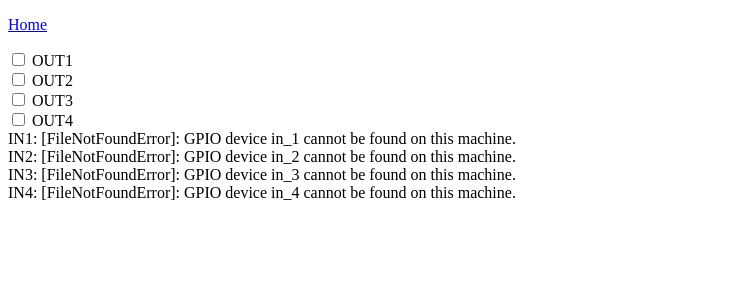
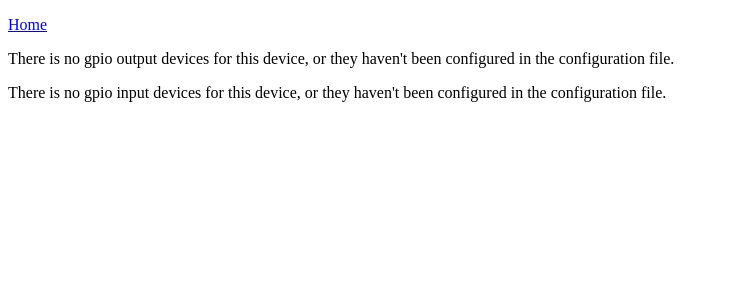
Before and after one commit to Chipsee/chipsee-industrial-pc-web, a Flask app: page /gpio in a window 1280 px wide. Shown: the top 300 px of the page, without its empty margins (0-729 px from the left). Run offline with Flask 2, Linux system fonts and the light colour scheme.

Commit message:
Refactor GPIO code.

```diff
--- a/app.py
+++ b/app.py
@@ -48,11 +48,9 @@ def api_brightness():
 # GPIO
 @app.route("/gpio")
 def gpio():
-    in_1 = "Unknown"
-    in_2 = "Unknown"
-    in_3 = "Unknown"
-    in_4 = "Unknown"
-    return render_template('gpio.html', in_1=in_1, in_2=in_2, in_3=in_3, in_4=in_4)
+    gpio_ins = dev_gpio.inputs
+    gpio_outs = dev_gpio.outputs
+    return render_template('gpio.html', gpio_ins=gpio_ins, gpio_outs=gpio_outs)
 
 @app.route('/api/gpio/<gpioX>', methods=['GET', 'POST'])
 def api_gpio(gpioX):
--- a/models/gpio.py
+++ b/models/gpio.py
@@ -1,25 +1,23 @@
+from lib.chipsee_board import board
+
 class GPIO:
     HIGH = 1
     LOW = 0
 
     def __init__(self):
-        self.inputs = { 'in_1': 5, 'in_2': 6, 'in_3': 7, 'in_4': 8 }
-        self.outputs = { 'out_1': 1, 'out_2': 2, 'out_3': 3, 'out_4': 4 }
-        self.init_pins()
-
-    def init_pins(self):
-        self.path = "/dev/chipsee-gpio"
-        self.gpio_devices = {} # The corresponding Linux device files.
-        for key, pin in self.inputs.items():
-            self.gpio_devices[key] = self.path + str(pin)
-        for key, pin in self.outputs.items():
-            self.gpio_devices[key] = self.path + str(pin)
+        """
+        Properties:
+        - inputs & outputs: dict or None. The mapping from a short name to Linux gpio file path, e.g.:
+                { "in_1": "/dev/chipsee-gpio5" }, { "out_2": "/dev/chipsee-gpio2" }
+        """
+        self.inputs = board.devices().get("gpio_in") or {}
+        self.outputs = board.devices().get("gpio_out") or {}
 
     def output(self, outputX, value):
         if not self.validate_output(outputX, value):
             return False
         try:
-            with open(self.gpio_devices[outputX], 'w') as f:
+            with open(self.outputs[outputX], 'w') as f:
                 f.write(str(value))
                 return True
         except PermissionError as e:
@@ -31,20 +29,22 @@ class GPIO:
         if not self.validate_input(inputX):
             return False
         try:
-            with open(self.gpio_devices[inputX], 'r') as f:
+            with open(self.inputs[inputX], 'r') as f:
                 return f.read()
         except FileNotFoundError as e:
             return "[FileNotFoundError]: GPIO device {} cannot be found on this machine.".format(inputX)
 
     def validate_input(self, inputX):
         """
-        InputX are /dev/chipsee-gpio5 ~ /dev/chipsee-gpio8 for IN1 ~ IN4
+        InputX are, e.g.: /dev/chipsee-gpio5 ~ /dev/chipsee-gpio8 for IN1 ~ IN4 for CM4.
+        Invalid request to set GPIO input hardware should be rejected.
         """
         return True if (inputX in self.inputs) else False
 
     def validate_output(self, outputX, value):
         """
-        OutputX are /dev/chipsee-gpio1 ~ /dev/chipsee-gpio4 for OUT1 ~ OUT4
+        OutputX are, e.g.: /dev/chipsee-gpio1 ~ /dev/chipsee-gpio4 for OUT1 ~ OUT4 for CM4.
+        Invalid request to set GPIO output hardware should be rejected.
         """
         is_valid = (outputX in self.outputs) and (value in [GPIO.HIGH, GPIO.LOW])
         return True if is_valid else False
--- a/templates/gpio.html
+++ b/templates/gpio.html
@@ -5,48 +5,54 @@
 </head>
 <body>
     <p><a href="{{ url_for('home') }}">Home</a></p>
-    <p>
+    <div id="gpio-outs">
+        {% for gpio_out in gpio_outs %}
+        <!-- The  { %  % } marks are Jinja2 markup to run Python code in HTML-like Jinja2 template, when generating HTML in the backend -->
             <div>
-            <input type="checkbox" id="out_1" name="out_1">
-            <label for="out_1">OUT1</label>
+                <input type="checkbox" id="{{ gpio_out }}" name="{{ gpio_out }}" class="gpio-out">
+                <label for="{{ gpio_out }}">{{ gpio_out }}</label>
             </div>
+        {% endfor %}
+
+        {% if not gpio_outs %}
+            <p>There is no gpio output devices for this device, or they haven't been configured in the configuration file.</p>
+        {% endif %}
+    </div>
+    <div id="gpio-ins">
+        {% for gpio_in in gpio_ins %}
             <div>
-            <input type="checkbox" id="out_2" name="out_2">
-            <label for="out_2">OUT2</label>
+                {{ gpio_in }}: <span id="{{ gpio_in }}" class="gpio-in">{{ gpio_ins[gpio_in] }}</span>
             </div>
-        <div>
-            <input type="checkbox" id="out_3" name="out_3">
-            <label for="out_3">OUT3</label>
+        {% endfor %}
+
+        {% if not gpio_ins %}
+            <p>There is no gpio input devices for this device, or they haven't been configured in the configuration file.</p>
+        {% endif %}
     </div>
-        <div>
-            <input type="checkbox" id="out_4" name="out_4">
-            <label for="out_4">OUT4</label>
-        </div>
-        <div>IN1: <span id="in_1">{{in_1}}</span></div>
-        <div>IN2: <span id="in_2">{{in_2}}</span></div>
-        <div>IN3: <span id="in_3">{{in_3}}</span></div>
-        <div>IN4: <span id="in_4">{{in_4}}</span></div>
-    </p>
 </body>
 
 </html>
 <script>
 class SetGPIOOutput {
     constructor() {
-        this.endPoint = "{{ url_for('home') }}" + "api/gpio/";
-        this.outputs = ['out_1', 'out_2', 'out_3', 'out_4'];
-        for (let outputX of this.outputs) {
-            document.querySelector(`#${outputX}`).onchange = (e) => {
+        // When check/uncheck a GPIO output checkbox, invoke JS to start a POST
+        // request to let Python backend adjust the GPIO hardware voltage level.
+        this.endPoint = "/api/gpio/";
+        let gpioOuts = document.querySelectorAll(".gpio-out");
+        for (let gpioOut of gpioOuts) {
+            gpioOut.addEventListener('change', (e) => {
                 let checked = e.target.checked;
+                let outputX = e.target.id;
                 if (checked) {
                     this.setOutput(outputX, 1);
                 } else {
                     this.setOutput(outputX, 0);
                 }
-            }
+            });
         }
     }
 
+    // A helper function to perform XHR request to the backend server.
     setOutput(outputX, value) {
         fetch(this.endPoint + outputX, {
           method: 'POST', // or 'PUT'
@@ -71,37 +77,36 @@ class SetGPIOOutput {
 
 class PollGPIOInput {
     constructor() {
-        let endPoint = "{{ url_for('home') }}" + "api/gpio/";
-        this.inputs = ['in_1', 'in_2', 'in_3', 'in_4'];
-        this.inputElements = new Map();
-        this.inputUrls = new Map();
-        for (let inputX of this.inputs) {
-            this.inputElements.set(inputX, document.querySelector(`#${inputX}`));
-            this.inputUrls.set(inputX, endPoint + inputX)
-            this.poll(inputX);
+        // Periodically polling the Python backend to obtain current GPIO hardware input voltage status.
+        this.endPoint = "/api/gpio/";
+        let gpioIns = document.querySelectorAll(".gpio-in");
+        for(let gpioIn of gpioIns) {
+            this.poll(gpioIn, 1000);
         }
     }
 
-    check(inputX) {
-        fetch(this.inputUrls.get(inputX))
+    poll(gpioIn, interval) {
+        // interval: millisecond. The time inteval between each two consecutive polls.
+        setInterval(() => this.check_once(gpioIn), interval);
+    }
+
+    check_once(gpioIn) {
+        let api_url = this.endPoint + gpioIn.id;
+        fetch(api_url)
         .then((response) => response.json())
-        .then((data) => {
-            let currInput = data[inputX];
-            let inputElem = this.inputElements.get(inputX);
-            inputElem.textContent = currInput;
-            console.log(data)
+        .then((status_data) => {
+            this.update_with(status_data, gpioIn)
         })
         .catch((error) => {
             console.error('Error:', error);
         });
     }
 
-    poll(inputX, interval=1000) {
-        setInterval(() => this.check(inputX), interval);
-        // this.check(inputX);
+    update_with(status_data, gpioIn) {
+        gpioIn.textContent = status_data[gpioIn.id];
     }
 }
 
-let longPolling = new PollGPIOInput();
+let pollInputs = new PollGPIOInput();
 let setOutputs = new SetGPIOOutput();
 </script>
```
Also changed, not shown: config/peripherals/CS10600RA4070.json (+13 -1 lines). Lines whose indentation alone changed are shown as unchanged.
